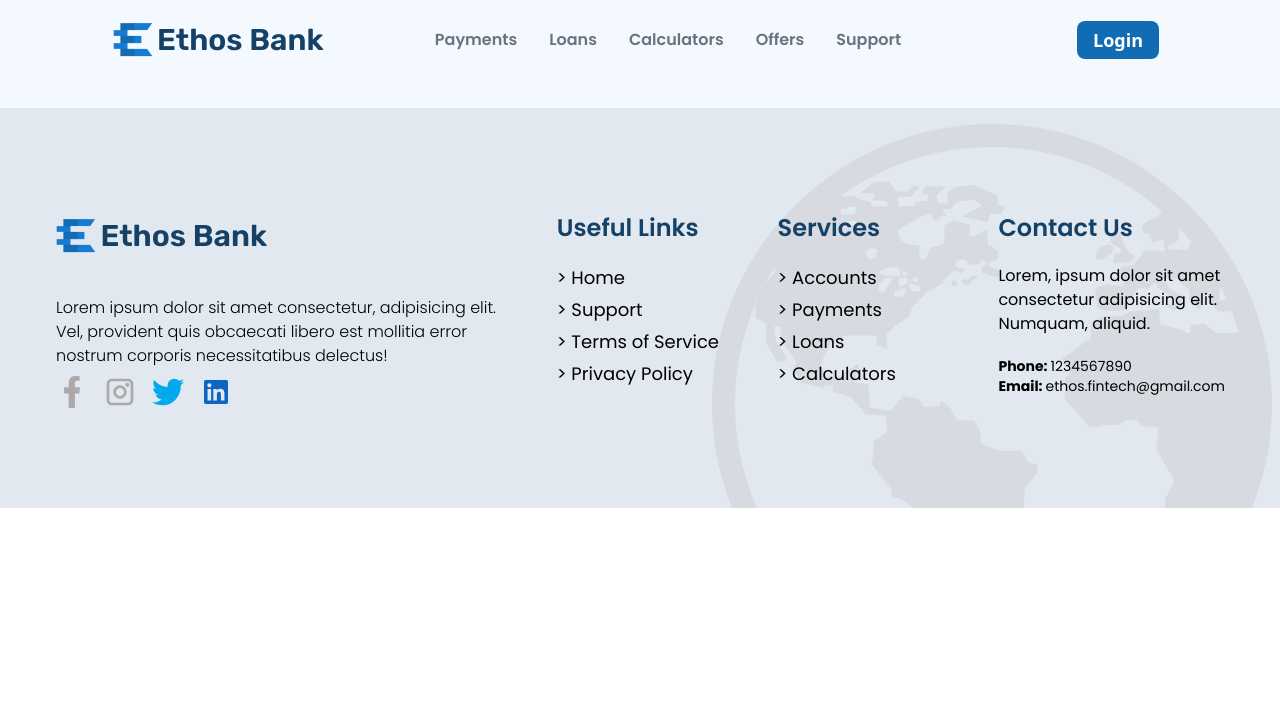
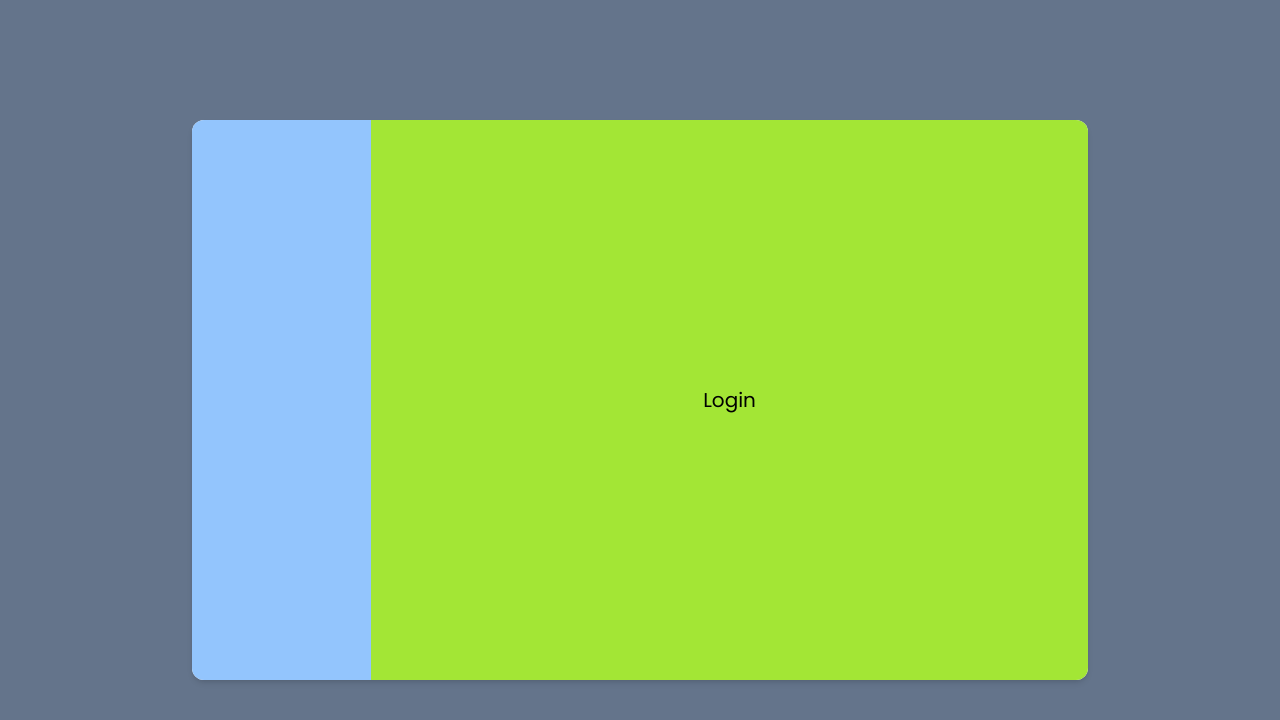
Before and after one commit to Dhruvin151104/Ethos-Bank, a React (Vite) app in the folder Ethos-Bank/: page /login in a window 1280 px wide. Shown: the top 720 px of the page. Built offline with nearby package versions, Linux system fonts and the light colour scheme; the HTML template or start-up script is replaced by a standard one; a web font is replaced by a local one.

Commit message:
login page started
Co-authored-by: Dhruvin151104 <Dhruvin151104@users.noreply.github.com>

```diff
--- a/Ethos-Bank/src/App.jsx
+++ b/Ethos-Bank/src/App.jsx
@@ -6,20 +6,22 @@ import Calculator_CAGR from "./Pages/Calculator_CAGR";
 import { Route, Routes } from "react-router-dom";
 import Footer from "./components/Footer";
 import ContactUS from "./Pages/ContactUS";
+import Login from "./Pages/Login";
 
 function App() {
   return (
     <div className="bg-main-theme">
-      <Navbar />
+      {/* <Navbar /> */}
       <Routes>
         <Route path="/" element={<Home />} />
+        <Route path="/login" element={<Login />} />
         <Route path="/contactus" element={<ContactUS />} />
         <Route path="/calculator/gst" element={<Calculator_GST />} />
         <Route path="/calculator/roi" element={<Calculator_ROI />} />
         <Route path="/calculator/cagr" element={<Calculator_CAGR />} />
         <Route path="/support" element={<ContactUS />} />
       </Routes>
-      <Footer />
+      {/* <Footer /> */}
     </div>
   );
 }
--- a/Ethos-Bank/src/Pages/Home.jsx
+++ b/Ethos-Bank/src/Pages/Home.jsx
@@ -1,8 +1,9 @@
-import React from "react";
+import React, { useState } from "react";
 import LoginButton from "../components/LoginButton";
 import test1 from "../assets/test1.jpg";
 import test2 from "../assets/test3.png";
 import test_svg from "../assets/test_svg.svg";
+import { Link } from "react-router-dom";
 
 function Home() {
   const element = (props) => {
@@ -44,7 +45,9 @@ function Home() {
               Lorem ipsum, dolor sit amet consectetur adipisicing elit.
               Pariatur, rerum.
             </p>
-            <LoginButton x="4rem" y="0.5rem" name="Login" />
+            <Link to='/login'>
+              <LoginButton x="4rem" y="0.5rem" name="Login" />
+            </Link>
           </div>
         </div>
         <div
--- a/Ethos-Bank/src/Pages/Login.jsx
+++ b/Ethos-Bank/src/Pages/Login.jsx
@@ -0,0 +1,16 @@
+import React from 'react'
+function Login() {
+    return (
+    <div className='h-[100vh] w-[100vw] bg-slate-500 font-[Poppins] justify-center items-center flex'>
+        <div className="h-[70%] w-[70%] bg-white rounded-xl shadow-md flex overflow-hidden">
+            <div className='h-full w-[20%] bg-blue-300'>
+            </div>
+            <div className='h-full w-[80%] flex flex-col justify-center items-center bg-lime-400'>
+                <p className='text-xl'>Login</p>
+            </div>
+        </div>
+    </div>
+  )
+}
+
+export default Login
--- a/Ethos-Bank/src/components/Footer.jsx
+++ b/Ethos-Bank/src/components/Footer.jsx
@@ -13,15 +13,15 @@ function Footer() {
   const Services = ["Accounts", "Payments", "Loans", "Calculators"];
   const media = (props) => {
     return (
-      <div className=" h-8 w-8 cursor-pointer">
+      <div key={props.key} className=" h-8 w-8 cursor-pointer">
         <img src={props.img} className="h-full w-full object-fill"></img>
       </div>
     );
   };
-  const element = (e) => {
+  const element = (props) => {
     return (
-      <p className=" cursor-pointer hover:text-sky-600 ease-in-out duration-200">
-        &gt; {e}
+      <p key={props.key} className=" cursor-pointer hover:text-sky-600 ease-in-out duration-200">
+        &gt; {props.text}
       </p>
     );
   };
@@ -41,10 +41,10 @@ function Footer() {
             necessitatibus delectus!
           </p>
           <div className="flex gap-4">
-            {media({ img: fb })}
-            {media({ img: insta })}
-            {media({ img: twit })}
-            {media({ img: linkedin })}
+            {media({ img: fb,key:"1"})}
+            {media({ img: insta,key:"2" })}
+            {media({ img: twit,key:"3" })}
+            {media({ img: linkedin ,key:"4"})}
           </div>
         </div>
       </div>
@@ -56,7 +56,7 @@ function Footer() {
             </p>
           </div>
           <div className="flex flex-col justify-start items-start gap-1 font-normal text-lg h-[70%]">
-            {usefulLinks.map((e) => element(e))}
+            {usefulLinks.map((e,index) => element({text:e,key:index}))}
           </div>
         </div>
         <div className=" h-[90%] w-[25%]  items-start justify-center flex flex-col pl-4 gap-5 relative z-10">
@@ -64,7 +64,7 @@ function Footer() {
             <p className=" text-2xl font-semibold text-[#154166]">Services</p>
           </div>
           <div className="flex flex-col justify-start items-start gap-1 font-normal text-lg h-[70%]">
-            {Services.map((e) => element(e))}
+            {Services.map((e,index) => element({text:e,key:index}))}
           </div>
         </div>
         <div className=" h-[90%] w-[35%]  items-start justify-center flex flex-col pl-4 gap-5 relative z-10">
--- a/Ethos-Bank/src/components/LoginButton.jsx
+++ b/Ethos-Bank/src/components/LoginButton.jsx
@@ -2,6 +2,7 @@ import React from "react";
 
 function LoginButton(props) {
   return (
+    // import Link from react-router-dom
     <button
       className="text-white text-lg py-2 ${len} rounded-lg bg-[#116CB3] hover:bg-sky-500 duration-300 ease-linear font-semibold"
       style={{
--- a/Ethos-Bank/src/components/Navbar.jsx
+++ b/Ethos-Bank/src/components/Navbar.jsx
@@ -47,7 +47,9 @@ function Navbar() {
           </ul>
         </div>
         <div className="h-full flex items-center justify-center w-1/4">
-          <LoginButton x="1rem" y="0.3rem" name="Login" />
+          <Link to='/login'>
+            <LoginButton x="1rem" y="0.3rem" name="Login" />
+          </Link>
         </div>
       </div>
     </div>
```
